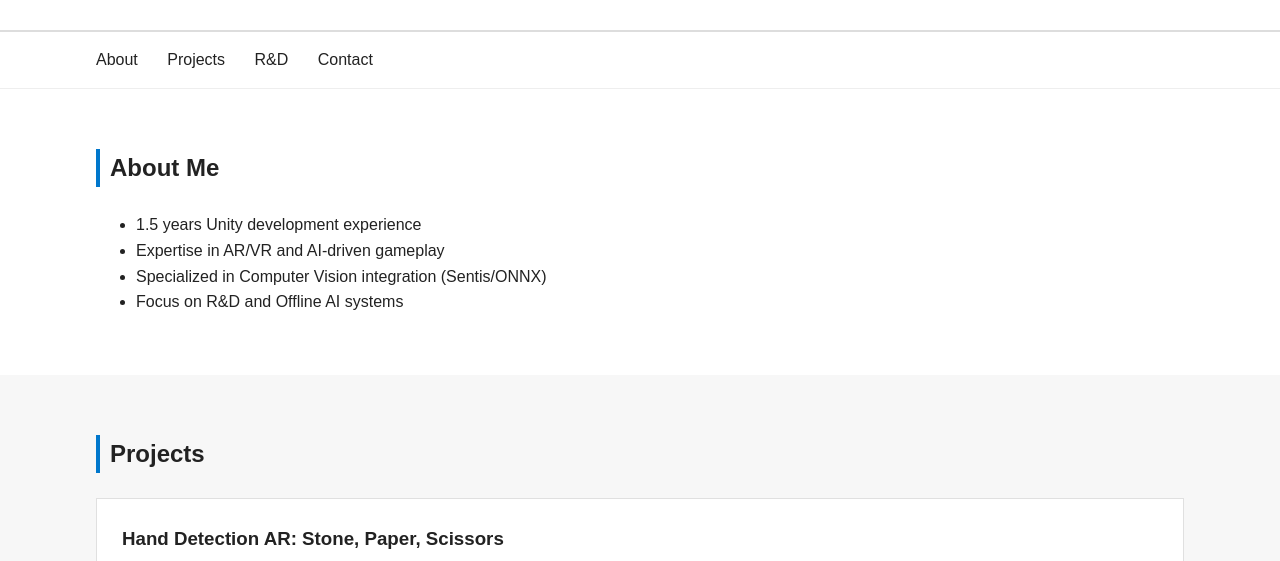
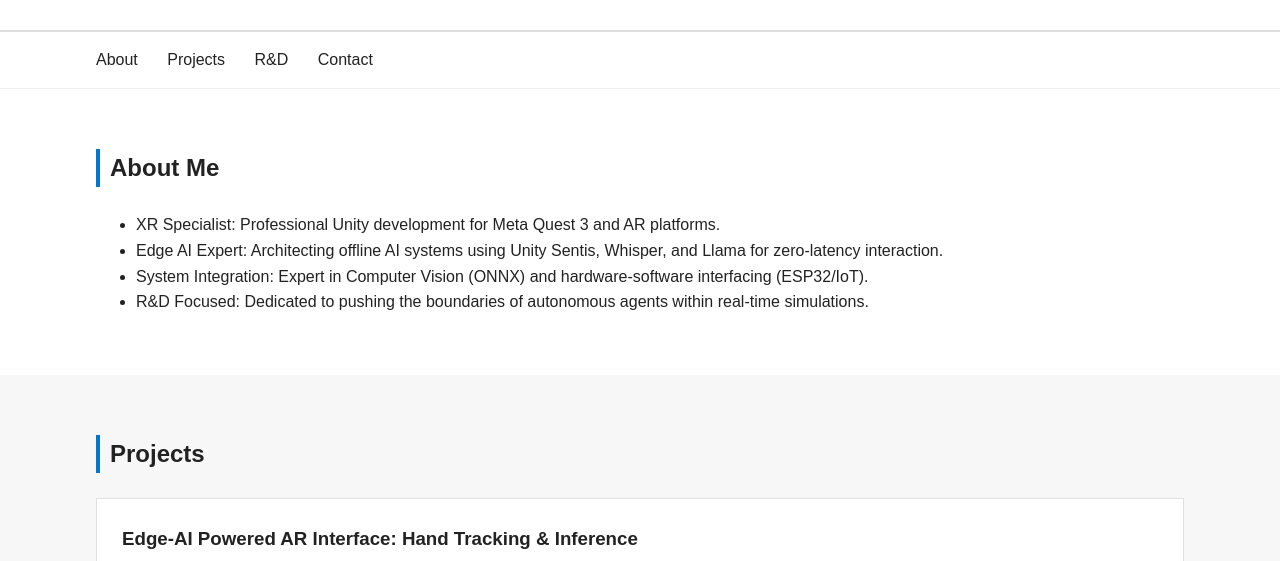
Before and after one commit to ajayarumugam13/ajayarumugam13.github.io, a plain HTML site: page index.html in a window 1280 px wide. Shown: the part 204-765 px from the top of the page. Drawn offline with Linux system fonts and the light colour scheme.

Commit message:
Update index.html

```diff
--- a/index.html
+++ b/index.html
@@ -36,10 +36,10 @@
     <div class="container">
         <h2>About Me</h2>
         <ul>
-           <li>1.5 years Unity development experience</li>
-           <li>Expertise in AR/VR and AI-driven gameplay</li>
-           <li>Specialized in Computer Vision integration (Sentis/ONNX)</li>
-           <li>Focus on R&D and Offline AI systems</li>
+           <li>XR Specialist: Professional Unity development for Meta Quest 3 and AR platforms.</li>
+           <li>Edge AI Expert: Architecting offline AI systems using Unity Sentis, Whisper, and Llama for zero-latency interaction.</li>
+           <li>System Integration: Expert in Computer Vision (ONNX) and hardware-software interfacing (ESP32/IoT).</li>
+           <li>R&D Focused: Dedicated to pushing the boundaries of autonomous agents within real-time simulations.</li>
         </ul>
     </div>
 </section>
@@ -49,7 +49,7 @@
         <h2>Projects</h2>
 
         <div class="project">
-            <h3>Hand Detection AR: Stone, Paper, Scissors</h3>
+            <h3>Edge-AI Powered AR Interface: Hand Tracking & Inference</h3>
             <p>Real-time AR environment using Computer Vision to detect hand gestures. The game tracks hand detection to progress through the full game loop in an AR space.</p>
             <div class="project-buttons">
                 <a href="https://github.com/ajayarumugam13/Hand_Detection_Shooter_Game" target="_blank" class="btn small">GitHub</a>
```
